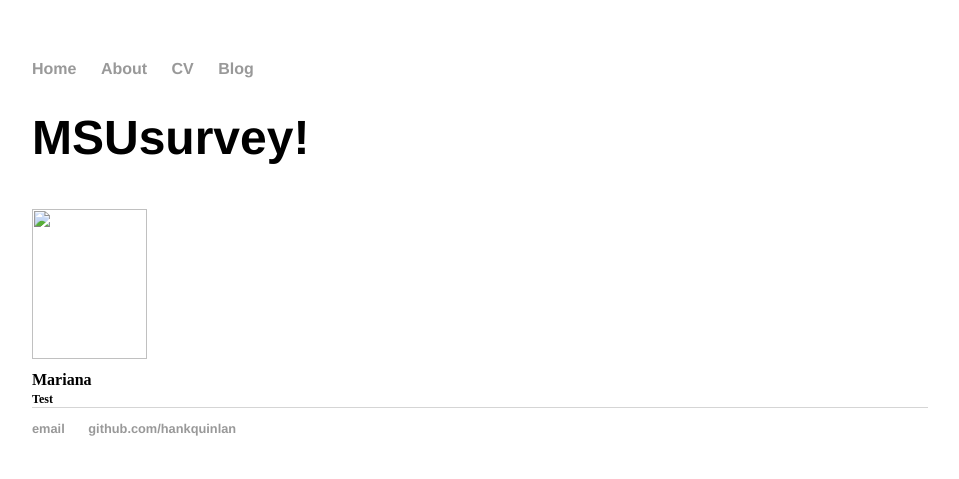
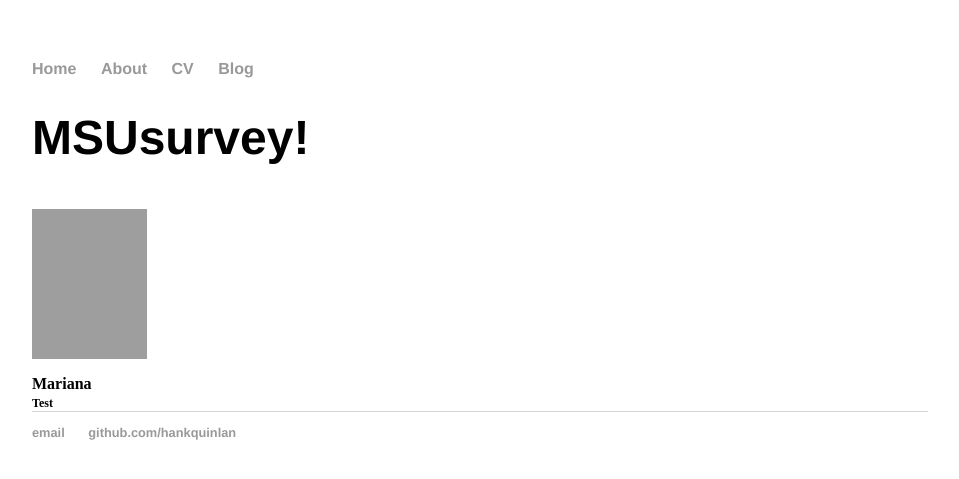
Before and after one commit to MSUsurvey/practice, a Jekyll site: the page built from index.html, in a window 1280 px wide. Shown: the top 479 px of the page, without its empty margins (160-1119 px from the left). Built offline with Jekyll 4.4.1, drawn with Linux system fonts in a browser that asks for light colours.

Commit message:
Update index.html

```diff
--- a/index.html
+++ b/index.html
@@ -9,7 +9,7 @@
 	<div class="column">
 		<div class="card">
 			<b id="docs-internal-guid-6bf40e90-7fff-0f29-266c-2611e78b6b93"
-				><img height="150" src="MSUsurvey.github.io/practice/images/it_me.jpeg" vspace="12" width="115"
+				><img height="150" src=https://MSUsurvey.github.io/practice/images/it_me.jpeg" vspace="12" width="115"
 			/></b>
 			<div>
 				<span style="font-size: 16px"
```
